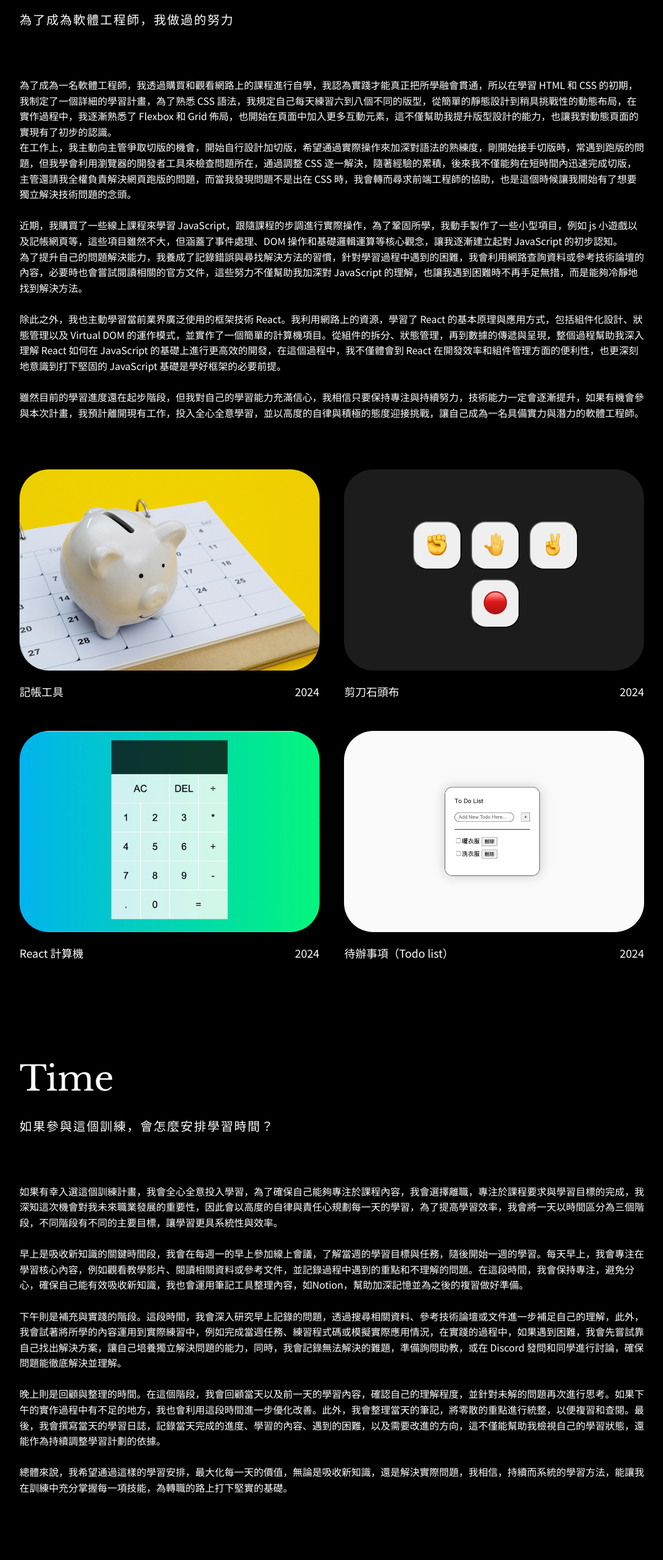
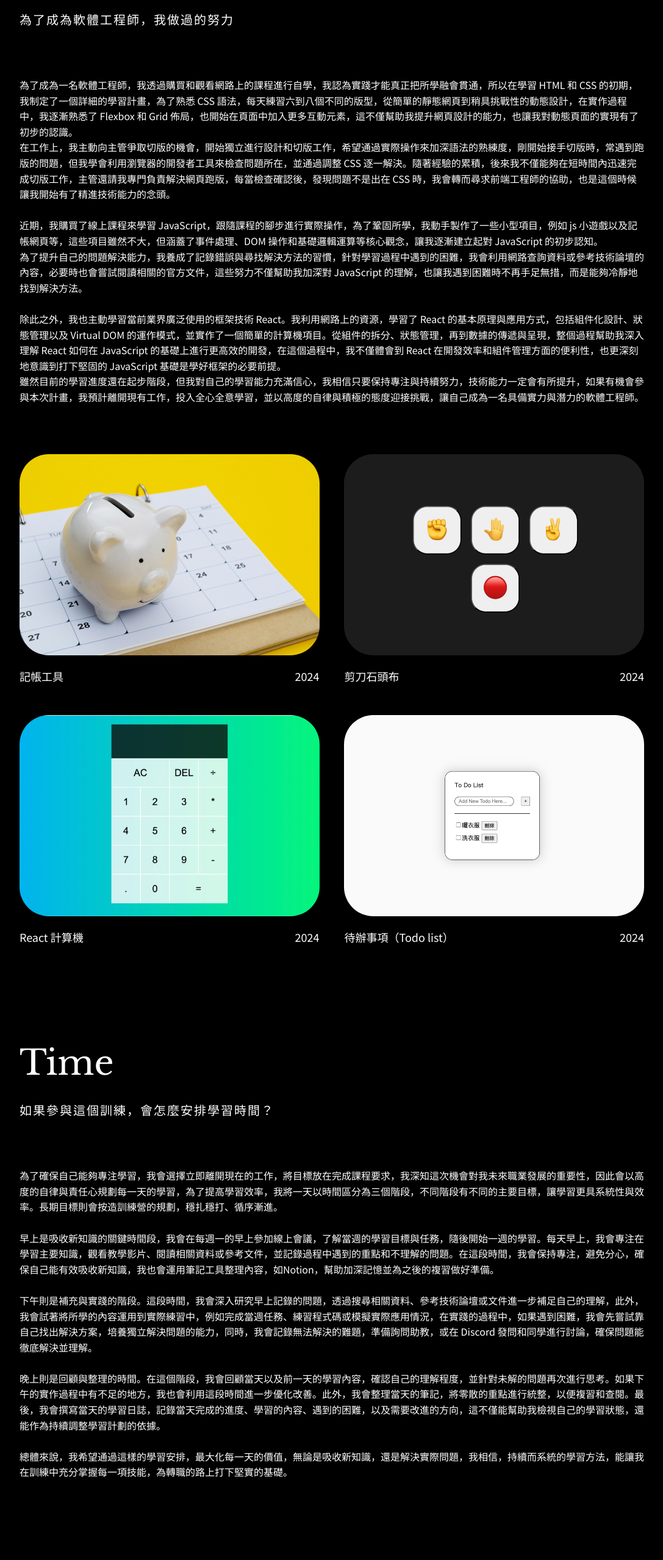
Before and after one commit to addfish904/Profile, a plain HTML site: page index.html in a window 1280 px wide. Shown: the part 1701-4260 px from the top of the page at 61% size, without its empty margins (96-1183 px from the left). Drawn offline with nearby package versions, Linux system fonts and the light colour scheme; a web font is replaced by a local one.

Commit message:
Update: Modify text content in HTML#2

```diff
--- a/index.html
+++ b/index.html
@@ -75,17 +75,17 @@
         <div class="line-container"></div>
     </div>
     <p style="margin-bottom: 80px;">
-        為了成為一名軟體工程師，我透過購買和觀看網路上的課程進行自學，我認為實踐才能真正把所學融會貫通，所以在學習 HTML 和 CSS 的初期，我制定了一個詳細的學習計畫，為了熟悉 CSS 語法，我規定自己每天練習六到八個不同的版型，從簡單的靜態設計到稍具挑戰性的動態布局，在實作過程中，我逐漸熟悉了 Flexbox 和 Grid 佈局，也開始在頁面中加入更多互動元素，這不僅幫助我提升版型設計的能力，也讓我對動態頁面的實現有了初步的認識。
-        <br>
-在工作上，我主動向主管爭取切版的機會，開始自行設計加切版，希望通過實際操作來加深對語法的熟練度，剛開始接手切版時，常遇到跑版的問題，但我學會利用瀏覽器的開發者工具來檢查問題所在，通過調整 CSS 逐一解決，隨著經驗的累積，後來我不僅能夠在短時間內迅速完成切版，主管還請我全權負責解決網頁跑版的問題，而當我發現問題不是出在 CSS 時，我會轉而尋求前端工程師的協助，也是這個時候讓我開始有了想要獨立解決技術問題的念頭。
-<br> <br>
-近期，我購買了一些線上課程來學習 JavaScript，跟隨課程的步調進行實際操作，為了鞏固所學，我動手製作了一些小型項目，例如 js 小遊戲以及記帳網頁等，這些項目雖然不大，但涵蓋了事件處理、DOM 操作和基礎邏輯運算等核心觀念，讓我逐漸建立起對 JavaScript 的初步認知。
+        為了成為一名軟體工程師，我透過購買和觀看網路上的課程進行自學，我認為實踐才能真正把所學融會貫通，所以在學習 HTML 和 CSS 的初期，我制定了一個詳細的學習計畫，為了熟悉 CSS 語法，每天練習六到八個不同的版型，從簡單的靜態網頁到稍具挑戰性的動態設計，在實作過程中，我逐漸熟悉了 Flexbox 和 Grid 佈局，也開始在頁面中加入更多互動元素，這不僅幫助我提升網頁設計的能力，也讓我對動態頁面的實現有了初步的認識。
+<br>
+在工作上，我主動向主管爭取切版的機會，開始獨立進行設計和切版工作，希望通過實際操作來加深語法的熟練度，剛開始接手切版時，常遇到跑版的問題，但我學會利用瀏覽器的開發者工具來檢查問題所在，並通過調整 CSS 逐一解決。隨著經驗的累積，後來我不僅能夠在短時間內迅速完成切版工作，主管還請我專門負責解決網頁跑版，每當檢查確認後，發現問題不是出在 CSS 時，我會轉而尋求前端工程師的協助，也是這個時候讓我開始有了精進技術能力的念頭。
+<br><br>
+近期，我購買了線上課程來學習 JavaScript，跟隨課程的腳步進行實際操作，為了鞏固所學，我動手製作了一些小型項目，例如 js 小遊戲以及記帳網頁等，這些項目雖然不大，但涵蓋了事件處理、DOM 操作和基礎邏輯運算等核心觀念，讓我逐漸建立起對 JavaScript 的初步認知。
 <br>
 為了提升自己的問題解決能力，我養成了記錄錯誤與尋找解決方法的習慣，針對學習過程中遇到的困難，我會利用網路查詢資料或參考技術論壇的內容，必要時也會嘗試閱讀相關的官方文件，這些努力不僅幫助我加深對 JavaScript 的理解，也讓我遇到困難時不再手足無措，而是能夠冷靜地找到解決方法。
-<br> <br>
+<br><br>
 除此之外，我也主動學習當前業界廣泛使用的框架技術 React。我利用網路上的資源，學習了 React 的基本原理與應用方式，包括組件化設計、狀態管理以及 Virtual DOM 的運作模式，並實作了一個簡單的計算機項目。從組件的拆分、狀態管理，再到數據的傳遞與呈現，整個過程幫助我深入理解 React 如何在 JavaScript 的基礎上進行更高效的開發，在這個過程中，我不僅體會到 React 在開發效率和組件管理方面的便利性，也更深刻地意識到打下堅固的 JavaScript 基礎是學好框架的必要前提。
-<br> <br>
-雖然目前的學習進度還在起步階段，但我對自己的學習能力充滿信心，我相信只要保持專注與持續努力，技術能力一定會逐漸提升，如果有機會參與本次計畫，我預計離開現有工作，投入全心全意學習，並以高度的自律與積極的態度迎接挑戰，讓自己成為一名具備實力與潛力的軟體工程師。
+<br>
+雖然目前的學習進度還在起步階段，但我對自己的學習能力充滿信心，我相信只要保持專注與持續努力，技術能力一定會有所提升，如果有機會參與本次計畫，我預計離開現有工作，投入全心全意學習，並以高度的自律與積極的態度迎接挑戰，讓自己成為一名具備實力與潛力的軟體工程師。
     </p>
     <div class="works reveal">
         <a href="https://addfish904.github.io/account-web/caculator.html" target="_blank" class="work">
@@ -133,11 +133,11 @@
         <div class="line-container"></div>
     </div>
     <p style="margin-bottom: 40px;">
-        如果有幸入選這個訓練計畫，我會全心全意投入學習，為了確保自己能夠專注於課程內容，我會選擇離職，專注於課程要求與學習目標的完成，我深知這次機會對我未來職業發展的重要性，因此會以高度的自律與責任心規劃每一天的學習，為了提高學習效率，我會將一天以時間區分為三個階段，不同階段有不同的主要目標，讓學習更具系統性與效率。
+        為了確保自己能夠專注學習，我會選擇立即離開現在的工作，將目標放在完成課程要求，我深知這次機會對我未來職業發展的重要性，因此會以高度的自律與責任心規劃每一天的學習，為了提高學習效率，我將一天以時間區分為三個階段，不同階段有不同的主要目標，讓學習更具系統性與效率。長期目標則會按造訓練營的規劃，穩扎穩打、循序漸進。
         <br><br>
-        早上是吸收新知識的關鍵時間段，我會在每週一的早上參加線上會議，了解當週的學習目標與任務，隨後開始一週的學習。每天早上，我會專注在學習核心內容，例如觀看教學影片、閱讀相關資料或參考文件，並記錄過程中遇到的重點和不理解的問題。在這段時間，我會保持專注，避免分心，確保自己能有效吸收新知識，我也會運用筆記工具整理內容，如Notion，幫助加深記憶並為之後的複習做好準備。
+        早上是吸收新知識的關鍵時間段，我會在每週一的早上參加線上會議，了解當週的學習目標與任務，隨後開始一週的學習。每天早上，我會專注在學習主要知識，觀看教學影片、閱讀相關資料或參考文件，並記錄過程中遇到的重點和不理解的問題。在這段時間，我會保持專注，避免分心，確保自己能有效吸收新知識，我也會運用筆記工具整理內容，如Notion，幫助加深記憶並為之後的複習做好準備。
         <br><br>
-        下午則是補充與實踐的階段。這段時間，我會深入研究早上記錄的問題，透過搜尋相關資料、參考技術論壇或文件進一步補足自己的理解，此外，我會試著將所學的內容運用到實際練習中，例如完成當週任務、練習程式碼或模擬實際應用情況，在實踐的過程中，如果遇到困難，我會先嘗試靠自己找出解決方案，讓自己培養獨立解決問題的能力，同時，我會記錄無法解決的難題，準備詢問助教，或在 Discord 發問和同學進行討論，確保問題能徹底解決並理解。
+        下午則是補充與實踐的階段。這段時間，我會深入研究早上記錄的問題，透過搜尋相關資料、參考技術論壇或文件進一步補足自己的理解，此外，我會試著將所學的內容運用到實際練習中，例如完成當週任務、練習程式碼或模擬實際應用情況，在實踐的過程中，如果遇到困難，我會先嘗試靠自己找出解決方案，培養獨立解決問題的能力，同時，我會記錄無法解決的難題，準備詢問助教，或在 Discord 發問和同學進行討論，確保問題能徹底解決並理解。
         <br><br>
         晚上則是回顧與整理的時間。在這個階段，我會回顧當天以及前一天的學習內容，確認自己的理解程度，並針對未解的問題再次進行思考。如果下午的實作過程中有不足的地方，我也會利用這段時間進一步優化改善。此外，我會整理當天的筆記，將零散的重點進行統整，以便複習和查閱。最後，我會撰寫當天的學習日誌，記錄當天完成的進度、學習的內容、遇到的困難，以及需要改進的方向，這不僅能幫助我檢視自己的學習狀態，還能作為持續調整學習計劃的依據。
         <br><br>
@@ -160,7 +160,7 @@
 <br>
 在先前的工作經歷中，我有幸與一些優秀的軟體工程師合作，在他們身上我學習到了工程師應該具備的邏輯思考能力與處理問題的方式，讓我獲益良多，我認為與他人交流，無論是朋友、同事，或是參加線上或線下的技術社群活動，都能幫助我多多接觸不同的思維方式，也能讓我更全面地了解技術的發展方向，是一個幫助自己掌握新趨勢的方式。
 <br>
-總結來說，我認為在技術領域中保持競爭力，不僅需要專注於技術本身，更需要培養適應變化的心態、持續學習的精神，以及積極解決問題的能力。我相信，只有將這些要素融入到日常學習和工作中，舊能夠更好地迎接挑戰，實現個人成長，並在技術競爭激烈的時代持續保持優勢。
+總而言之，我認為在技術領域中保持競爭力，不僅需要專注於技術本身，更需要培養適應變化的心態、持續學習的精神，以及積極解決問題的能力。我相信，只有將這些要素融入到日常學習和工作中，就能夠更好地迎接挑戰，實現個人成長，並在技術競爭激烈的時代持續保持優勢。
                     </p>
                 </div>
             </div>
@@ -169,9 +169,9 @@
             <div class="card">
                 <div class="card__text textflow">
                     <h2><span class="question">Q.</span>請描述一件產生明顯負面情緒的經歷，如何處理該情緒？</h2>
-                    <p>前段時間，我嘗試將開源生成式 AI 模型 Stable Diffusion 結合繪圖軟體，實現 AI 即時繪圖功能，這個功能不僅可以讓AI協助你畫圖，還可以實現快速合成及3D繪畫，可以幫助我提高工作上的效率。然而安裝環境的過程中需要用到許多我不熟悉的技術，如 Git 和 Python，因此在過程中頻繁遇到各種錯誤，每次解決一個問題，又會冒出更多新的錯誤。不僅僅是技術層面的問題，還有 Stable Diffusion 本身較高的入門門檻，需要深入理解節點的概念、生成模型的工作原理以及各參數的配置方式，這些技術要求對於當時的我來說相當陌生，讓整個過程顯得格外艱難，種種挑戰累積下來，使我一度感到非常挫折，有很多人會在此階段放棄，轉而使用更方便，但操作靈活性也較低的 AI 工具，例如 Midjourney。
+                    <p>前段時間，我嘗試將開源生成式 AI 模型 Stable Diffusion 結合繪圖軟體，實現 AI 即時繪圖功能，這個功能不僅可以讓AI協助你畫圖，還可以實現快速合成及3D繪畫，幫助我提高工作上的效率。然而安裝環境的過程中需要用到許多我不熟悉的技術，如 Git 和 Python，因此在過程中頻繁遇到各種錯誤，每次解決一個問題，又會冒出更多新的錯誤。不僅僅是技術層面的問題，還有 Stable Diffusion 本身較高的入門門檻，需要深入理解節點的概念、生成模型的工作原理以及各參數的配置方式，這些技術要求對於當時的我來說相當陌生，讓整個過程顯得格外艱難，種種挑戰累積下來，使我一度感到非常挫折，有很多人會在此階段放棄，轉而使用更方便，但操作靈活性也較低的 AI 工具，例如 Midjourney。
                         <br>
-                        雖然一度感到沮喪，但我決定不被負面情緒主導，給自己更多時間逐步克服挑戰。為了調整心態，我選擇暫時放下問題，離開電腦，透過運動或散步讓自己從壓力中抽離，幫助大腦放鬆，以更好的身心狀態回來處理問題。重新整理思緒後，我先嘗試理解問題的來源，並逐步拆解，我開始學習 Git 指令，熟悉版本控制的基本操作，並通過網路和技術社群尋找解決方法，我查閱了 Stable Diffusion 的官方文件和許多國外用戶的文章，逐步理解它的運作原理以及如何完成即時繪圖的設置。在處理錯誤時，我採取了更有條理的方式：完成一個環節後再解決下一個問題，避免一次性投入過多精力而導致挫敗感加重。最後我成功解決所有錯誤，並完成了環境設置！這次經歷讓我更深刻體會到，面對複雜問題時，最重要的是保持冷靜，靈活運用資源，並以正向的心態去應對挑戰。
+                        雖然一度感到沮喪，但我決定不被負面情緒主導，給自己更多時間逐步克服挑戰。為了調整心態，我選擇暫時放下問題，離開電腦，透過運動或散步讓自己從壓力中抽離，幫助大腦放鬆，以更好的身心狀態回來處理問題。重新整理思緒後，我先嘗試理解問題的來源並逐步拆解，我開始學習 Git 指令，熟悉版本控制的基本操作，並通過網路和技術社群尋找解決方法，我查閱了 Stable Diffusion 的官方文件和許多國外用戶的文章，理解它的運作原理以及如何完成即時繪圖的設定。在處理錯誤時，我採取了更有條理的方式：一個一個來！解決完一個問題後再思考下一個，避免一次性投入過多精力而導致挫敗感加重。最後我成功解決所有錯誤，並完成了環境設置！這次經歷讓我更深刻體會到，面對複雜問題時，最重要的是保持冷靜，靈活運用資源，並以正向的心態去應對挑戰。
                     </p>
 
                 </div>
```
